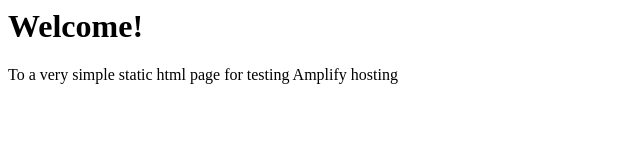
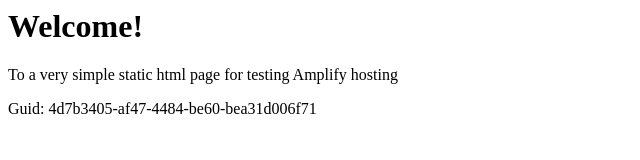
Before and after one commit to aws-aemilia-sfo/Github-PR-Commit-Integration-Test-DoNotTouch-v1-prod-us-west-1, a website: page src/index.html in a window 1280 px wide. Shown: the whole page, without its empty margins (0-640 px from the left). Drawn offline with Linux system fonts and the light colour scheme.

Commit message:
commit from integ tests

```diff
--- a/src/index.html
+++ b/src/index.html
@@ -1,3 +1,5 @@
+
+
 <html lang="en">
 
 <head>
@@ -10,6 +12,6 @@
 <body>
     <h1>Welcome!</h1>
     <p>To a very simple static html page for testing Amplify hosting</p>
-</body>
+    <p>Guid: 4d7b3405-af47-4484-be60-bea31d006f71</p></body>
 
 </html>
```
